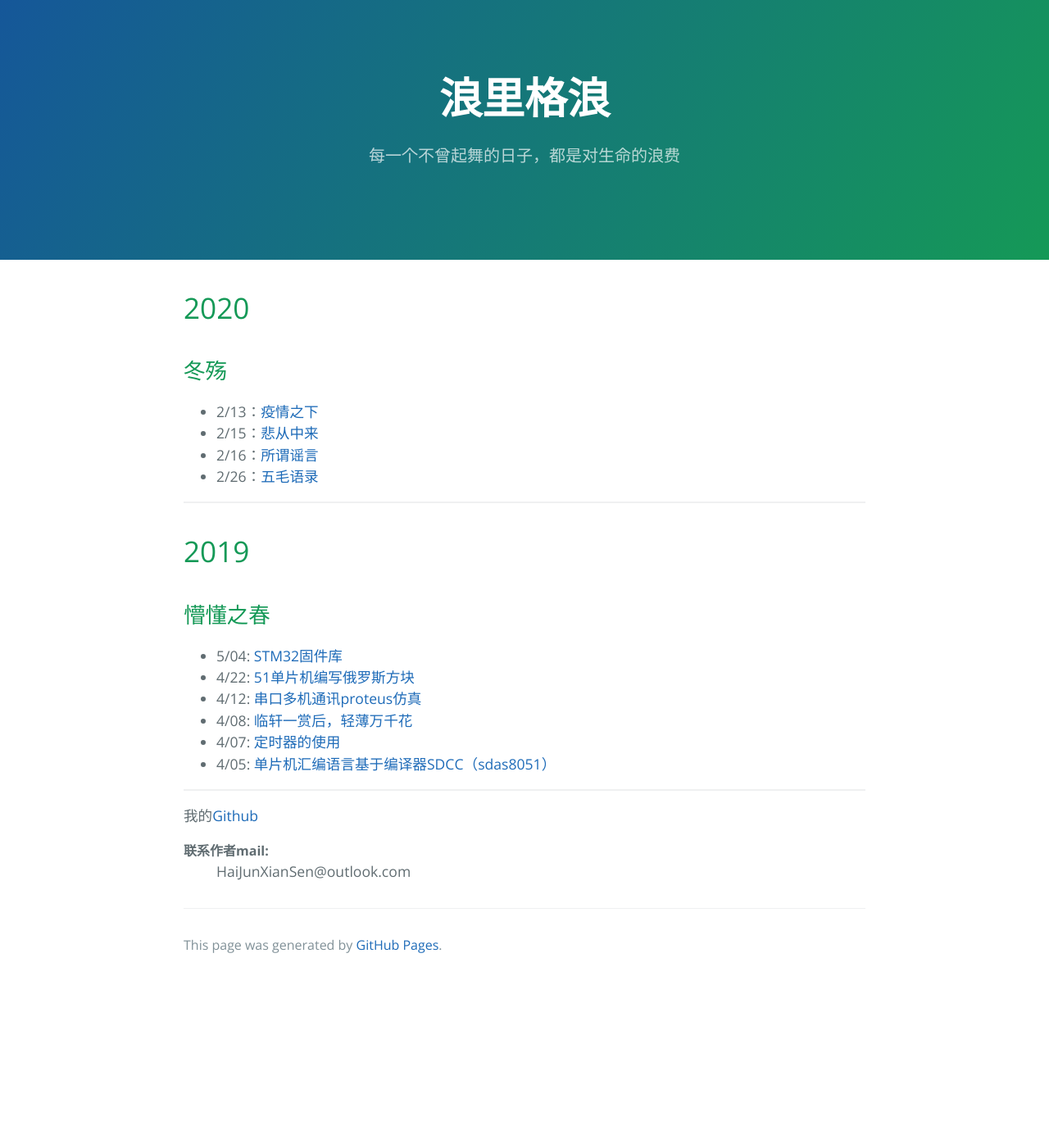
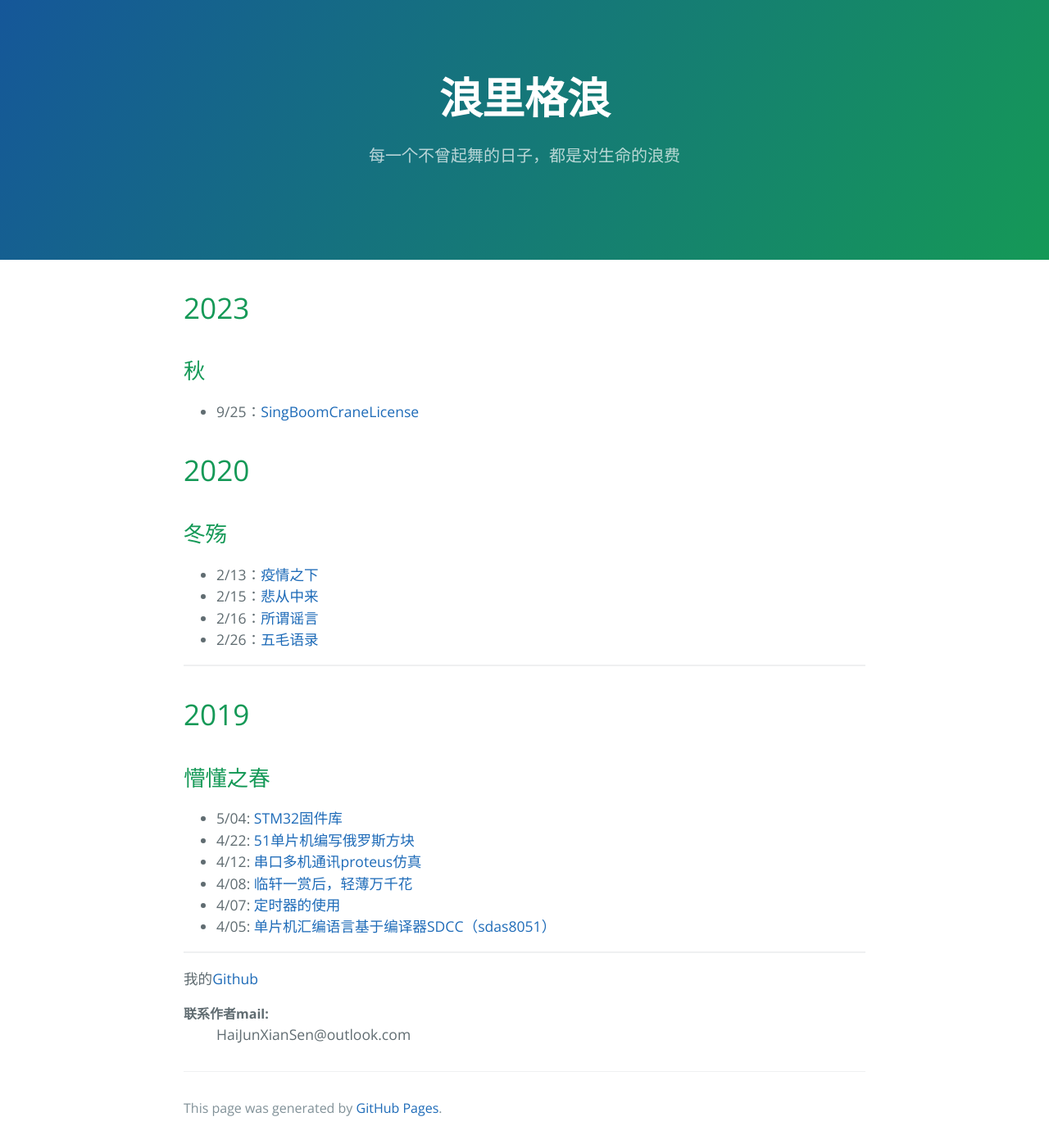
Before and after one commit to Keryle/Keryle.github.io, a Jekyll site: the page built from index.md, in a window 1280 px wide. Shown: the whole page at 82% size. Built offline with Jekyll 4.4.1, drawn with Linux system fonts in a browser that asks for light colours; before the commit the page ends 1197 px from its top, so only the background shows below that.

Commit message:
SingleBoomCraneLicense

```diff
--- a/index.md
+++ b/index.md
@@ -3,6 +3,12 @@ layout: default
 title: 浪里格浪
 description: 每一个不曾起舞的日子，都是对生命的浪费
 ---
+
+# 2023
+
+## 秋
+
+* 9/25：[SingBoomCraneLicense](./page/2023/sbcLic.html)
 
 # 2020
 
```
Also changed, not shown: page/2023/sbcLic.md (added, +7 -0 lines).
